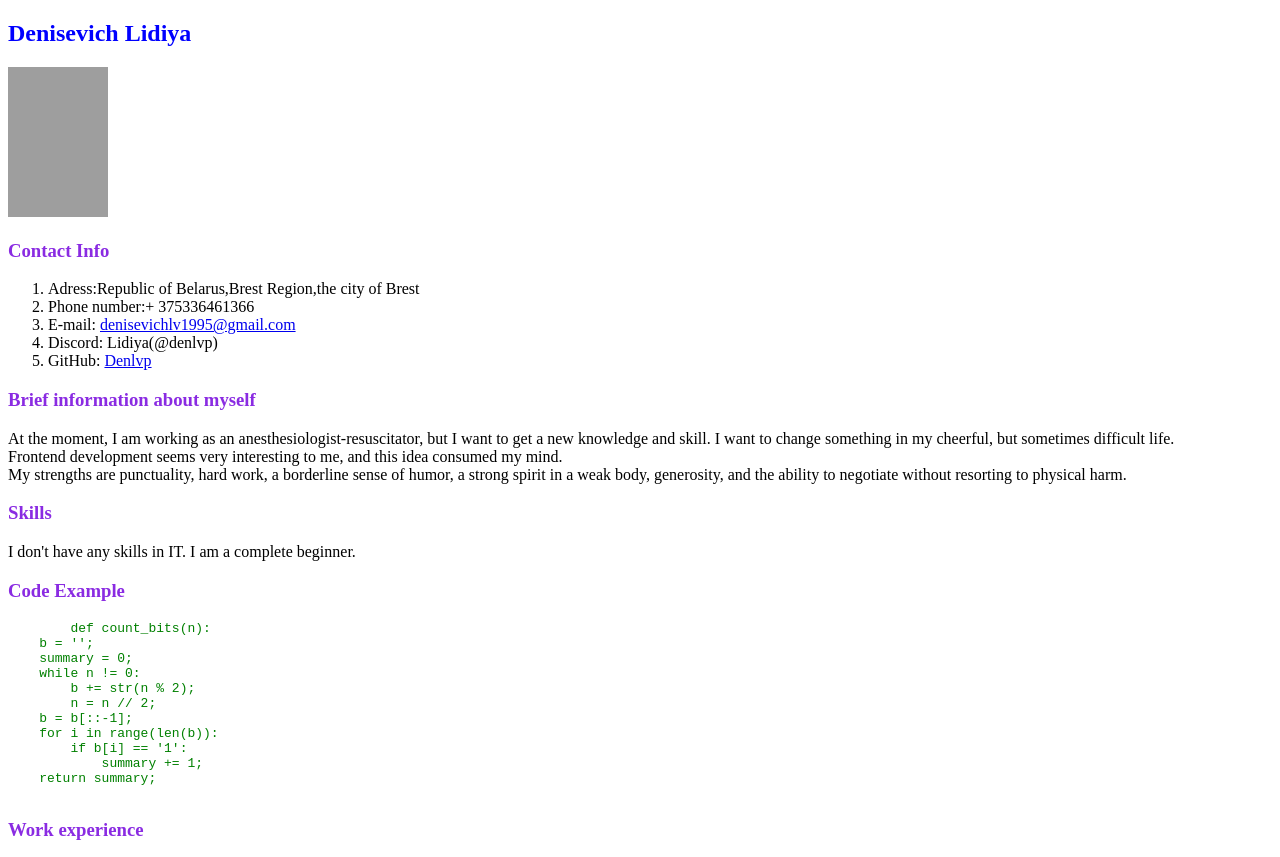
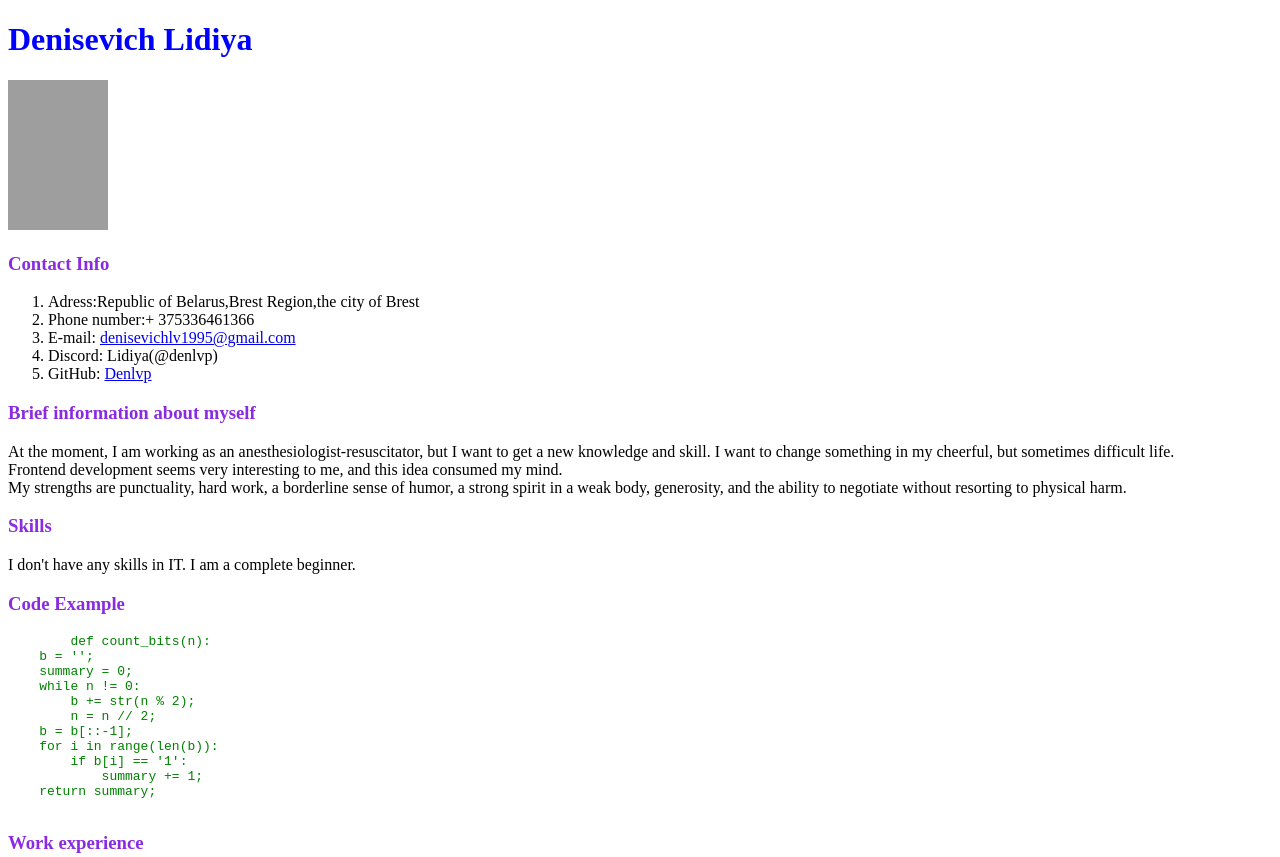
Before and after one commit to Denlvp/rsschool-cv, a plain HTML site: page index.html in a window 1280 px wide. Shown: the top 857 px of the page. Drawn offline with Linux system fonts and the light colour scheme; grey boxes are pictures that could not be loaded.

Commit message:
fix: change index file

```diff
--- a/index.html
+++ b/index.html
@@ -7,13 +7,11 @@
     <link rel="stylesheet" href="style.css">
 </head>
 <body>
-    <section>
     <h1>Denisevich Lidiya</h1>
     <p>
         <img src="https://th.bing.com/th/id/R.5a222fc87a7a1e86df7063265b059516?rik=Ic%2fLRlPDAvn9Ww&riu=http%3a%2f%2fwww.tvshowsmanager.com%2fimmagini%2fattori%2f393030.jpg&ehk=CWg1cWAfsYfKDeon%2fmdxHTwczwbUzR0vzq6LO7TyCsA%3d&risl=&pid=ImgRaw&r=0" alt="photo_1" width="100" height="150">
     </p>
     <h3>Contact Info</h3>
-    <p>
         <ol>
             <li>Adress:Republic of Belarus,Brest Region,the city of Brest</li>
             <li>Phone number:+ 375336461366</li>
@@ -25,9 +23,8 @@
                 <a href="https://app.rs.school/profile" target="_blank" rel="noopener noreferrer">Denlvp</a>
             </li>
         </ol>
-    </p>
     <h3>Brief information about myself</h3>
-    <p>At the moment, I am working as an anesthesiologist-resuscitator, but I want to get a new knowledge and skill. I want to change something in my cheerful, but sometimes difficult life. <br /> Frontend development seems very interesting to me, and this idea consumed my mind. <br /> My strengths are punctuality, hard work, a borderline sense of humor, a strong spirit in a weak body, generosity, and the ability to negotiate without resorting to physical harm.</p>
+    <p>At the moment, I am working as an anesthesiologist-resuscitator, but I want to get a new knowledge and skill. I want to change something in my cheerful, but sometimes difficult life. <br> Frontend development seems very interesting to me, and this idea consumed my mind. <br> My strengths are punctuality, hard work, a borderline sense of humor, a strong spirit in a weak body, generosity, and the ability to negotiate without resorting to physical harm.</p>
     <h3>Skills</h3>
     <p>I don't have any skills in IT. I am a complete beginner.</p>
     <h3>Code Example</h3>
@@ -49,13 +46,10 @@
     <h3>Edicucation</h3>
     <p>Grodno State Medical University. I don't have any IT education or courses.</p>
     <h3>Languages</h3>
-    <p>
         <ul>
             <li>Russian.</li>
             <li>English. (Maybe A1. I am in the process of studying.)</li>
             <li>German. (A2)</li>
         </ul>
-    </p>
-    </section>
 </body>
 </html>
```
